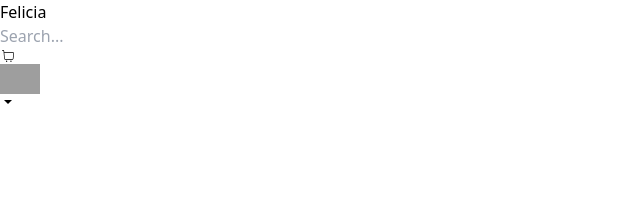
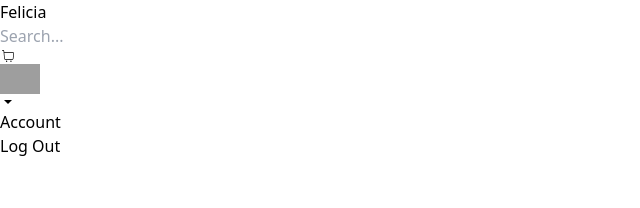
Before and after one commit to Virpro18/cake, a Next.js app: page / in a window 1280 px wide. Both pictures are taken after a click on the element 640 px from the left and 87 px from the top of the page. Shown: the top 208 px of the page, without its empty margins (0-640 px from the left). Built offline with nearby package versions, Linux system fonts and the light colour scheme; grey boxes are pictures that could not be loaded.

Commit message:
profile card update

```diff
--- a/package.json
+++ b/package.json
@@ -11,6 +11,7 @@
   "dependencies": {
     "@supabase/ssr": "^0.5.2",
     "@supabase/supabase-js": "^2.48.1",
+    "framer-motion": "^12.0.6",
     "next": "15.1.5",
     "prisma": "^6.2.1",
     "react": "^19.0.0",
--- a/src/components/Header/UserProfile/ProfileCard.tsx
+++ b/src/components/Header/UserProfile/ProfileCard.tsx
@@ -1,8 +1,21 @@
+import { motion } from "framer-motion"
+import Link from "next/link"
+
+
 const ProfileCard = () => {
     return (
-        <>
-            mystery
-        </>
+        <motion.div
+            initial={{ opacity: 0, y: -10 }}
+            animate={{ opacity: 1, y: 0 }}
+            transition={{ duration: 0.25 }}
+            className="absolute top-full mt-2 right-0 bg-white shadow-md p-4 rounded-md w-48 z-10"
+        >
+            <ul>
+                <li className="hover:bg-black hover:bg-opacity-30"><Link href={"#"} >Account</Link></li>
+                <div className="border border-black "></div>
+                <li><Link href={"#"}>Log Out</Link></li>
+            </ul>
+        </motion.div>
     )
 }
 
--- a/src/components/Header/UserProfile/index.tsx
+++ b/src/components/Header/UserProfile/index.tsx
@@ -3,13 +3,14 @@
 import Image from 'next/image';
 import { useState } from 'react';
 import { IoMdArrowDropdown } from "react-icons/io";
+import ProfileCard from './ProfileCard';
 
 
 const UserProfile = () => {
     const [isOpen, setIsOpen] = useState(false);
 
     return (
-        <div className="flex items-center gap-2  mr-4 hover:cursor-pointer" onClick={() => setIsOpen(!isOpen)}>
+        <div className="flex items-center gap-2  mr-4 hover:cursor-pointer relative" onClick={() => setIsOpen(!isOpen)}>
             <div className="rounded-full overflow-hidden w-10 h-10">
                 <Image
                     src="https://images8.alphacoders.com/124/thumb-1920-1243838.jpg"
@@ -20,6 +21,7 @@ const UserProfile = () => {
                 />
             </div>
             <IoMdArrowDropdown className={`scale-110 transition-all ${isOpen ? "rotate-180" : "-rotate-0"}`} />
+            {isOpen && <ProfileCard/>}
         </div>
     );
 };
```
Also changed, not shown: 1 other file (tests, documents, lock files or other folders).
